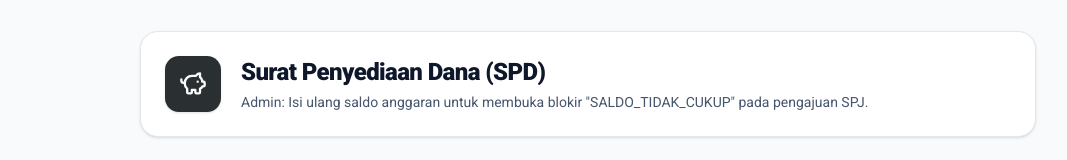
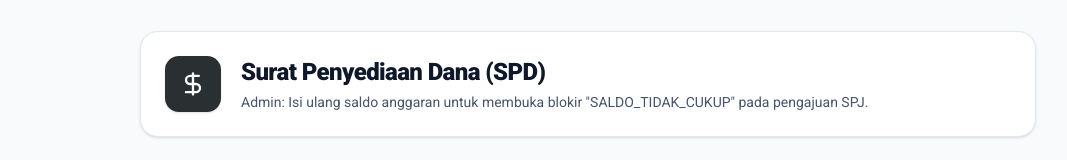
Before and after one commit to UnknownVisuals/dkpkp-recap-app, a Next.js app: page /spd in a window 1280 px wide. Shown: the part 159-319 px from the top of the page, without its empty margins (52-1119 px from the left). Built offline with nearby package versions, Linux system fonts and the light colour scheme; no server answers; the database is empty.

Commit message:
feat: added download excel on tables

```diff
--- a/app/spd/page.tsx
+++ b/app/spd/page.tsx
@@ -2,7 +2,7 @@
 
 import { useState } from "react";
 import { Tabs, TabsContent, TabsList, TabsTrigger } from "@/components/ui/tabs";
-import { Plus, Database, PiggyBank } from "lucide-react";
+import { Plus, Database, DollarSign } from "lucide-react";
 import { SpdForm } from "@/components/spd/spd-form";
 import { SpdTable } from "@/components/spd/spd-table";
 import { SpdPrint } from "@/components/spd/spd-print";
@@ -62,7 +62,7 @@ export default function SpdPage() {
     <div className="min-h-screen bg-slate-50 py-10 px-4 sm:px-6 lg:px-8 print:p-0 print:bg-white">
       <PageTransition className="max-w-4xl mx-auto space-y-8 print:hidden">
         <PageHeader
-          icon={PiggyBank}
+          icon={DollarSign}
           title="Surat Penyediaan Dana (SPD)"
           description='Admin: Isi ulang saldo anggaran untuk membuka blokir "SALDO_TIDAK_CUKUP" pada pengajuan SPJ.'
         />
--- a/components/dashboard/budget-summary.tsx
+++ b/components/dashboard/budget-summary.tsx
@@ -1,7 +1,7 @@
 "use client";
 
 import { motion } from "framer-motion";
-import { Wallet, TrendingDown, PiggyBank, Loader2 } from "lucide-react";
+import { Wallet, TrendingDown, DollarSign, Loader2 } from "lucide-react";
 import { useBudgetSummary } from "@/hooks/useBudgetSummary";
 
 function formatIdr(value: number) {
@@ -26,7 +26,7 @@ const cardGradients = [
 const statCards = [
   { label: "Total SPD", icon: Wallet, gradient: cardGradients[0] },
   { label: "Total Terpakai", icon: TrendingDown, gradient: cardGradients[1] },
-  { label: "Sisa Saldo", icon: PiggyBank, gradient: cardGradients[2] },
+  { label: "Sisa Saldo", icon: DollarSign, gradient: cardGradients[2] },
 ];
 
 const itemVariants = {
```
